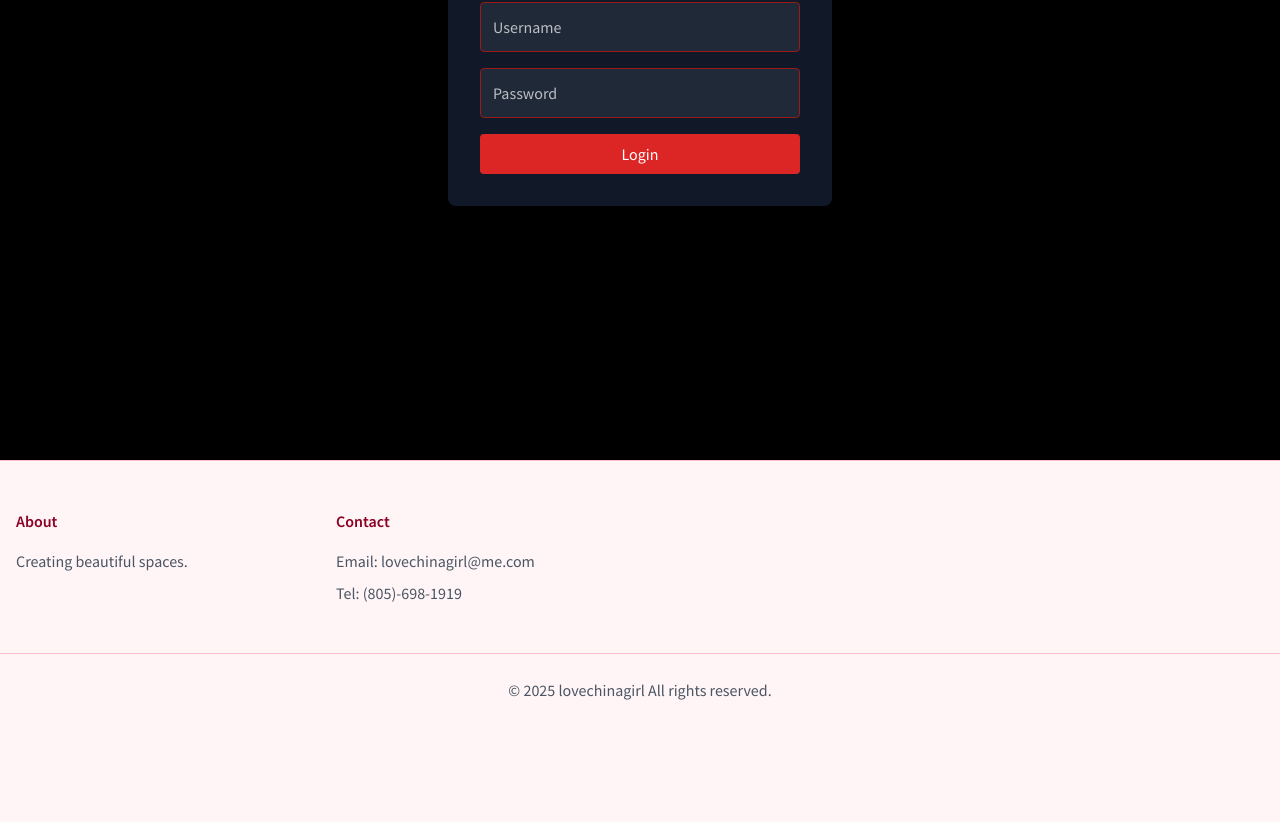
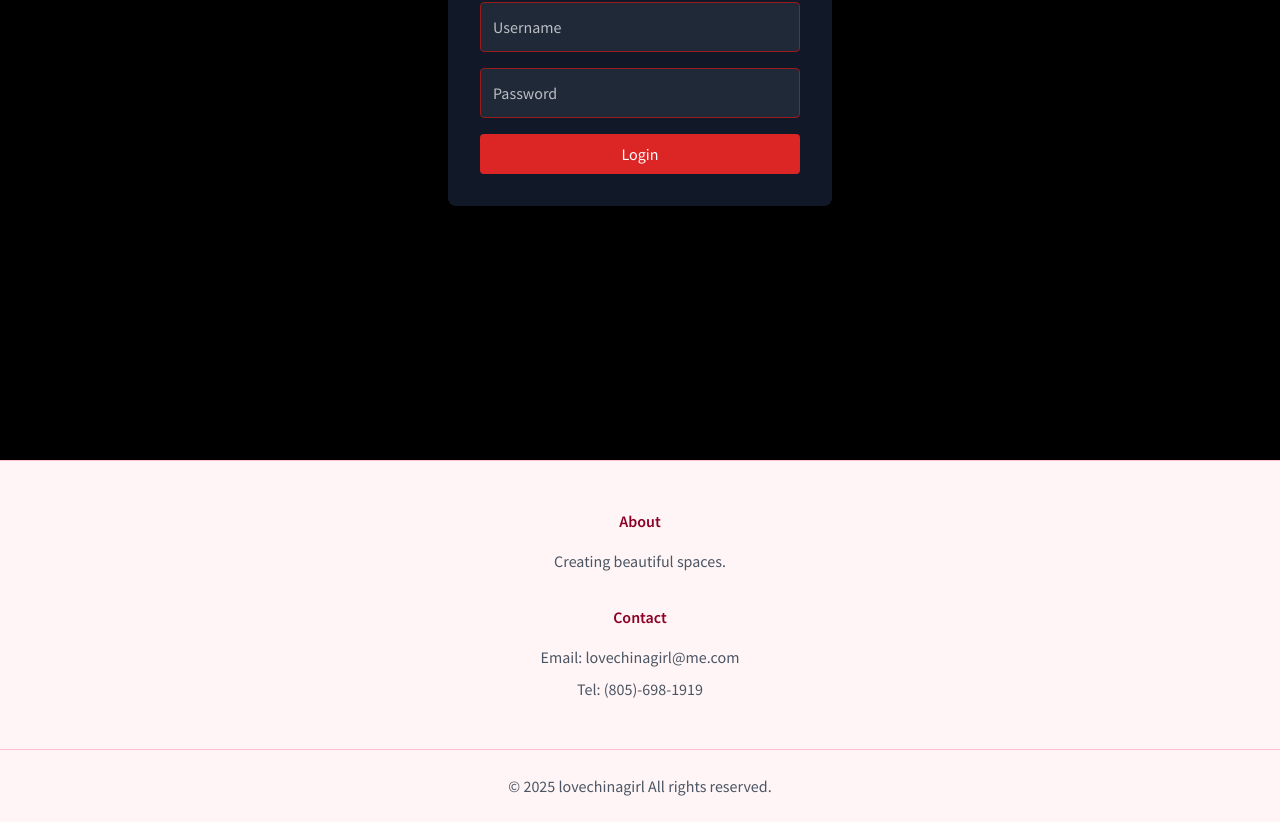
Before and after one commit to jacksonwyt/lovechinagirl-frontend, a Next.js app: page /admin/login in a window 1280 px wide. Shown: the part 436-1258 px from the top of the page. Before the commit the page ends 1162 px from the top, so only its background shows below. Built offline with nearby package versions, Linux system fonts and the light colour scheme.

Commit message:
Updated Footer

```diff
--- a/src/components/layout/Footer.tsx
+++ b/src/components/layout/Footer.tsx
@@ -1,15 +1,12 @@
-
+// Footer.tsx
 const Footer = () => {
   return (
     <footer className="bg-[#FFF5F6] border-t border-[#FFC0CB]">
-      <div className="max-w-7xl mx-auto px-4 py-12 grid grid-cols-1 md:grid-cols-4 gap-8">
-        <div>
+      <div className="max-w-7xl mx-auto px-4 py-12 flex flex-col items-center text-center">
+        <div className="mb-8">
           <h3 className="text-[#8B0023] font-semibold mb-4">About</h3>
           <p className="text-gray-600">Creating beautiful spaces.</p>
         </div>
-
-
-
 
         <div>
           <h3 className="text-[#8B0023] font-semibold mb-4">Contact</h3>
```
